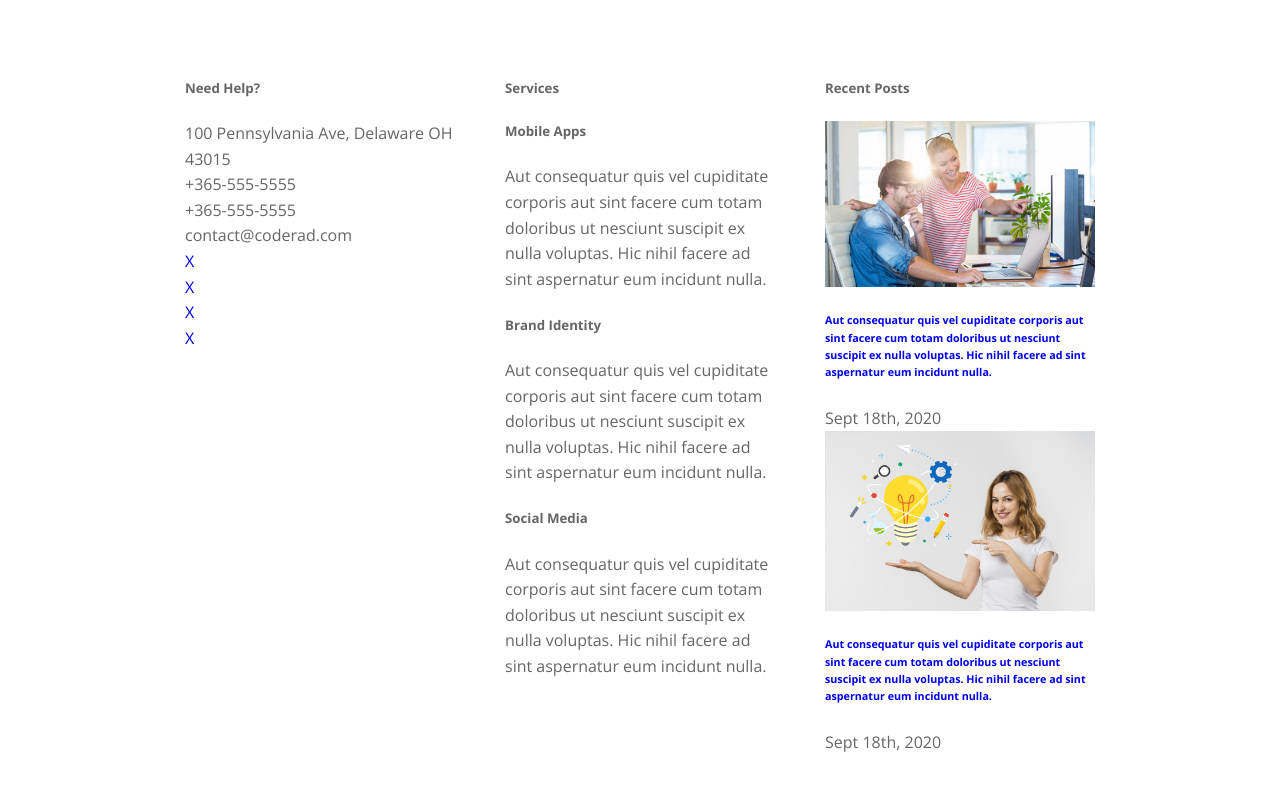
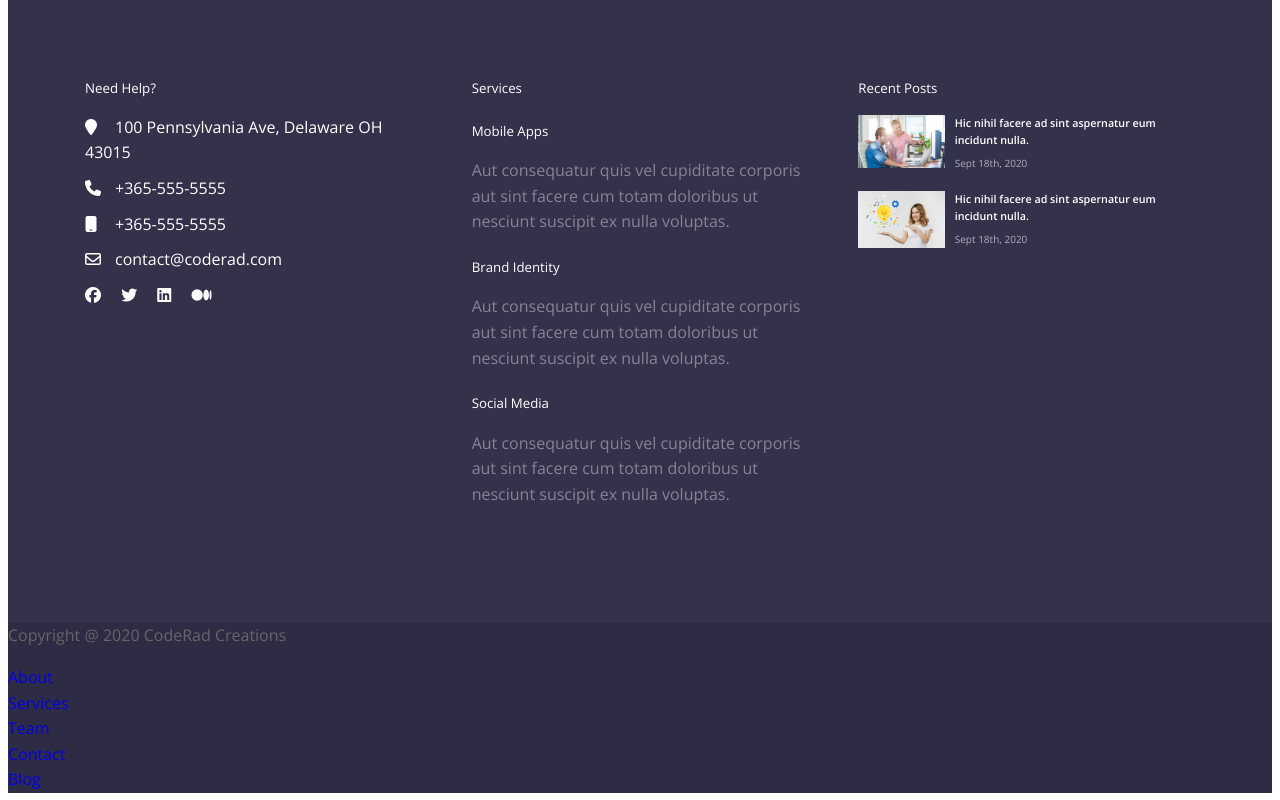
Before and after one commit to ktran151/codeRad, a plain HTML site: page index.html in a window 1280 px wide. Shown: the part 4480-5280 px from the top of the page. Drawn offline with nearby package versions, Linux system fonts and the light colour scheme.

Commit message:
footer styling

```diff
--- a/css/styles.css
+++ b/css/styles.css
@@ -291,10 +291,61 @@ span.bg-color-6 { background-image: linear-gradient(90deg, #9ccdf3 0%, #94aafd 1
   line-height: 1.6
 }
 
+footer.bg-footer {  background-color: var(--footer); }
+footer .footer-bottom{ background-color: var(--footer-base); }
 
 footer .footer-top {
   display: grid;
   grid-template-columns: repeat(auto-fit, minmax(250px, 1fr));
   grid-gap: var(--size-50);
-  padding: var(--size-100);
+  padding: var(--size-100) 0;
 }
+
+footer .footer-col { Justify-self: center; }
+
+.footer-top h5 {
+  color: var(--white);
+  font-weight: 500;
+  margin-bottom: var(--size-16);
+}
+
+.contact-info li {
+  color: var(--white);
+  margin-bottom: var(--size-10);
+}
+
+.contact-info li i { width: var(--size-30); }
+
+.social-icons ul li {
+  display: inline-block;
+  margin-right: var(--size-16);
+}
+
+.social-icons ul li a {
+  color: var(--white);
+  font-size: var(--size-16);
+}
+
+.services-wrapper p { color: #858497;}
+
+.recent-posts {
+  display: flex;
+  margin-bottom: var(--size-16);
+}
+
+.recent-posts .post-image-wrapper {
+  width: var(--size-100);
+  margin-right: var(--size-10)
+}
+
+.post-inner h6 { margin: 0;}
+
+.post-inner h6 a {
+  color: var(--white);
+  font-weight: 600;
+}
+
+.post-inner span {
+  color: var(--font-color-light);
+  font-size: var(--size-10);
+}
--- a/index.html
+++ b/index.html
@@ -280,25 +280,25 @@
     </div>
   </section>
 
-  <footer>
+  <footer class="bg-footer">
     <div class="container">
       <section class="footer-top">
         <div class="footer-col">
           <h5>Need Help?</h5>
           <div class="contact-info">
             <ul>
-              <li>100 Pennsylvania Ave, Delaware OH 43015</li>
-              <li>+365-555-5555</li>
-              <li>+365-555-5555</li>
-              <li>contact@coderad.com</li>
+              <li><i class="fa-solid fa-location-pin"></i>100 Pennsylvania Ave, Delaware OH 43015</li>
+              <li><i class="fa-solid fa-phone"></i>+365-555-5555</li>
+              <li><i class="fa-solid fa-mobile"></i>+365-555-5555</li>
+              <li><i class="fa-regular fa-envelope"></i>contact@coderad.com</li>
             </ul>
           </div>
           <div class="social-icons">
             <ul>
-              <li><a href="#">X</a></li>
-              <li><a href="#">X</a></li>
-              <li><a href="#">X</a></li>
-              <li><a href="#">X</a></li>
+              <li><a href="#"><i class="fa-brands fa-facebook"></i></a></li>
+              <li><a href="#"><i class="fa-brands fa-twitter"></i></a></li>
+              <li><a href="#"><i class="fa-brands fa-linkedin"></i></a></li>
+              <li><a href="#"><i class="fa-brands fa-medium"></i></a></li>
             </ul>
           </div>
         </div>
@@ -307,36 +307,42 @@
           <h5>Services</h5>
           <div class="services-wrapper">
             <h5>Mobile Apps</h5>
-            <p>Aut consequatur quis vel cupiditate corporis aut sint facere cum totam doloribus ut nesciunt suscipit ex nulla voluptas. Hic nihil facere ad sint aspernatur eum incidunt nulla.</p>
+            <p>Aut consequatur quis vel cupiditate corporis aut sint facere cum totam doloribus ut nesciunt suscipit ex nulla voluptas.</p>
           </div>
           <div class="services-wrapper">
             <h5>Brand Identity</h5>
-            <p>Aut consequatur quis vel cupiditate corporis aut sint facere cum totam doloribus ut nesciunt suscipit ex nulla voluptas. Hic nihil facere ad sint aspernatur eum incidunt nulla.</p>
+            <p>Aut consequatur quis vel cupiditate corporis aut sint facere cum totam doloribus ut nesciunt suscipit ex nulla voluptas.</p>
           </div>
           <div class="services-wrapper">
             <h5>Social Media</h5>
-            <p>Aut consequatur quis vel cupiditate corporis aut sint facere cum totam doloribus ut nesciunt suscipit ex nulla voluptas. Hic nihil facere ad sint aspernatur eum incidunt nulla.</p>
+            <p>Aut consequatur quis vel cupiditate corporis aut sint facere cum totam doloribus ut nesciunt suscipit ex nulla voluptas.</p>
           </div>
         </div>
 
         <div class="footer-col">
           <h5>Recent Posts </h5>
           <div class="recent-posts">
+            <div class="post-image-wrapper">
                 <img src="CodeRadassets/CodeRad-assets/blog1.jpg" alt="blog 1">
-            <div class="post-inner"></div>
-            <h6><a href="#">Aut consequatur quis vel cupiditate corporis aut sint facere cum totam doloribus ut nesciunt suscipit ex nulla voluptas. Hic nihil facere ad sint aspernatur eum incidunt nulla.</a></h6>
+            </div>
+            <div class="post-inner">
+              <h6><a href="#">Hic nihil facere ad sint aspernatur eum incidunt nulla.</a></h6>
               <span>Sept 18th, 2020</span>
             </div>
-
+          </div>
           <div class="recent-posts">
+            <div class="post-image-wrapper">
                 <img src="CodeRadassets/CodeRad-assets/blog2.jpg" alt="blog 2">
-            <div class="post-inner"></div>
-            <h6><a href="#">Aut consequatur quis vel cupiditate corporis aut sint facere cum totam doloribus ut nesciunt suscipit ex nulla voluptas. Hic nihil facere ad sint aspernatur eum incidunt nulla.</a></h6>
+            </div>
+            <div class="post-inner">
+              <h6><a href="#">Hic nihil facere ad sint aspernatur eum incidunt nulla.</a></h6>
               <span>Sept 18th, 2020</span>
+            </div>
           </div>
         </div>
       </section>
 
+    </div>
     <section class="footer-bottom">
       <div class="footer-bottom-wrapper">
         <div class="copyright">
@@ -351,7 +357,7 @@
         </ul>
       </div>
     </section>
-    </div>
   </footer>
 </body>
+<script src="https://kit.fontawesome.com/87178851a6.js" crossorigin="anonymous"></script>
 </html>
```
Lines whose indentation alone changed are shown as unchanged.
